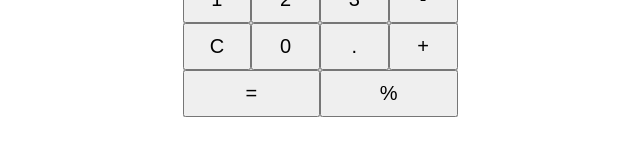
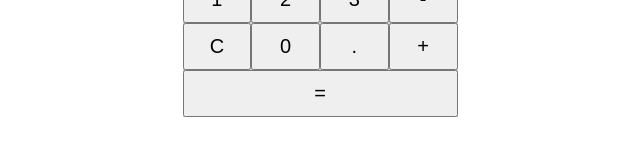
Before and after one commit to Tom-Lewis-Coder/Calculator, a plain HTML site: page index.html in a window 1280 px wide. Shown: the part 186-342 px from the top of the page, 320-960 px from the left. Drawn offline with Linux system fonts and the light colour scheme.

Commit message:
Update index.html

```diff
--- a/index.html
+++ b/index.html
@@ -33,7 +33,6 @@
                     <button type='button' class='operator' value='+'>+</button>
 
                     <button type='button' class='equals' value='=' >=</button>
-                    <button type='button' class='operator' value='%'>%</button>
 
                 </div>
         </div>
```
